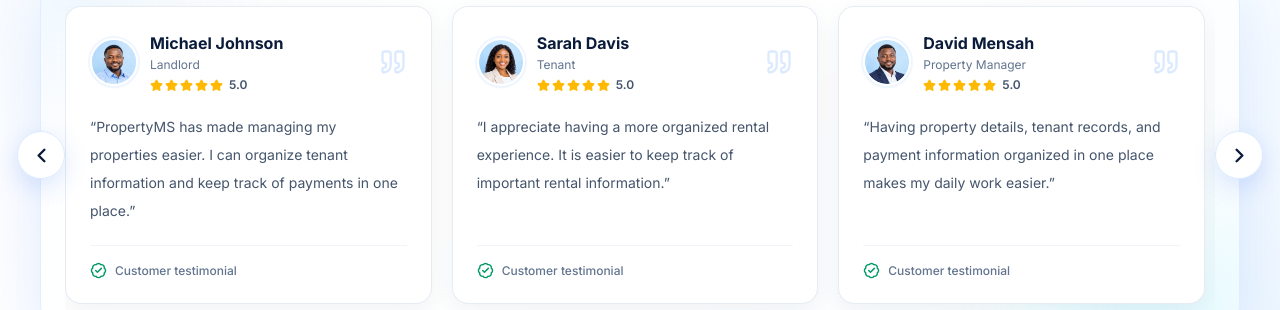
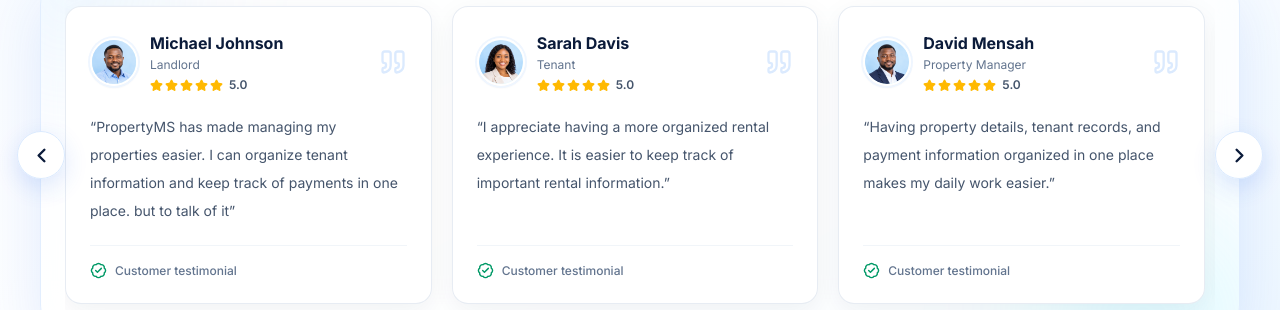
Before and after one commit to Geraldo-James/PROPERTY-MS, a React (Vite) app in the folder frontend/: page / in a window 1280 px wide. Shown: the part 3638-3948 px from the top of the page. Built offline with nearby package versions, Linux system fonts and the light colour scheme.

Commit message:
testimonial update

```diff
--- a/frontend/src/components/Testimonials.jsx
+++ b/frontend/src/components/Testimonials.jsx
@@ -17,7 +17,7 @@ const testimonials = [
     image: "../images/headshot1.png",
     rating: 5,
     quote:
-      "PropertyMS has made managing my properties easier. I can organize tenant information and keep track of payments in one place.",
+      "PropertyMS has made managing my properties easier. I can organize tenant information and keep track of payments in one place. but to talk of it",
   },
   {
     id: 2,
```
